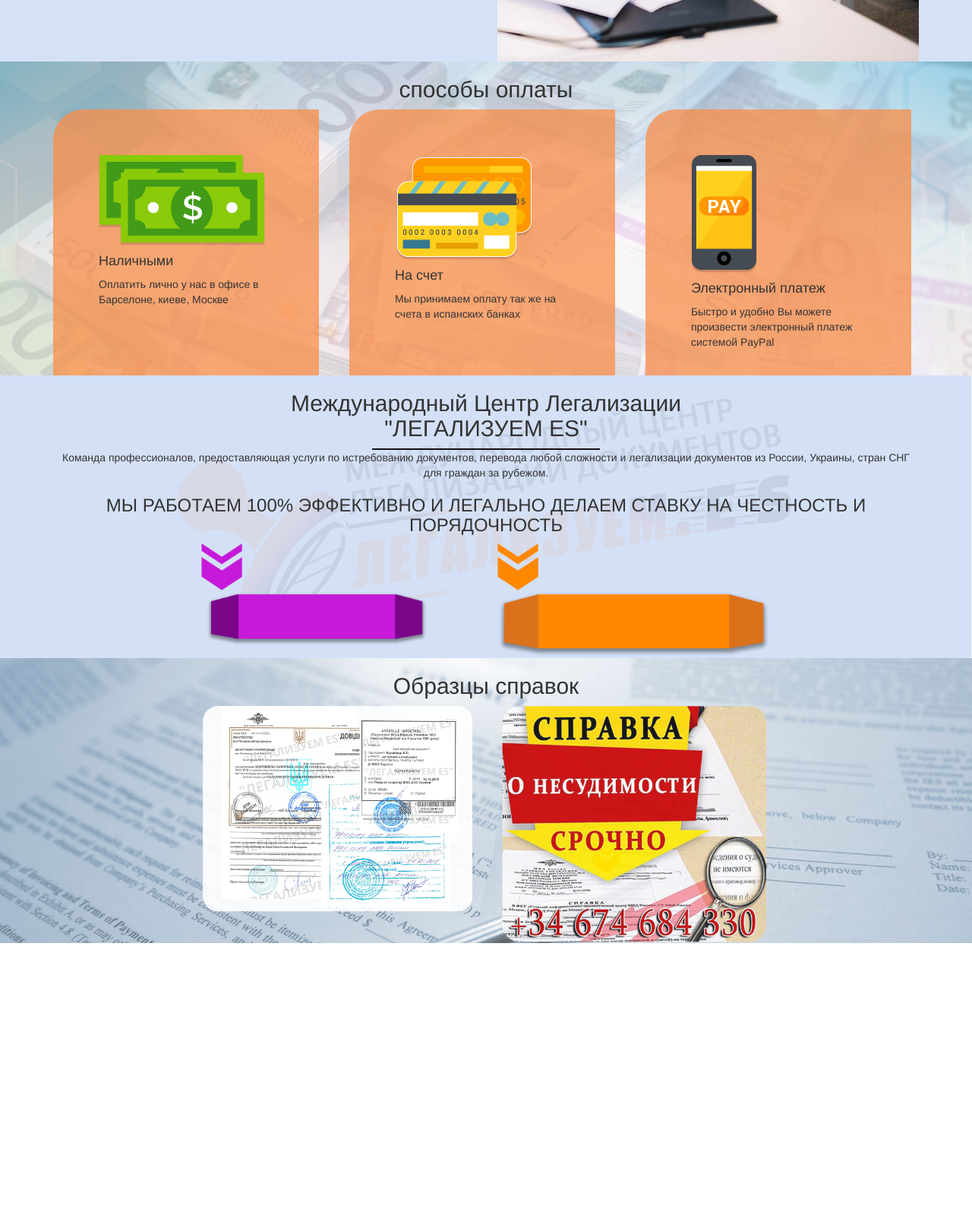
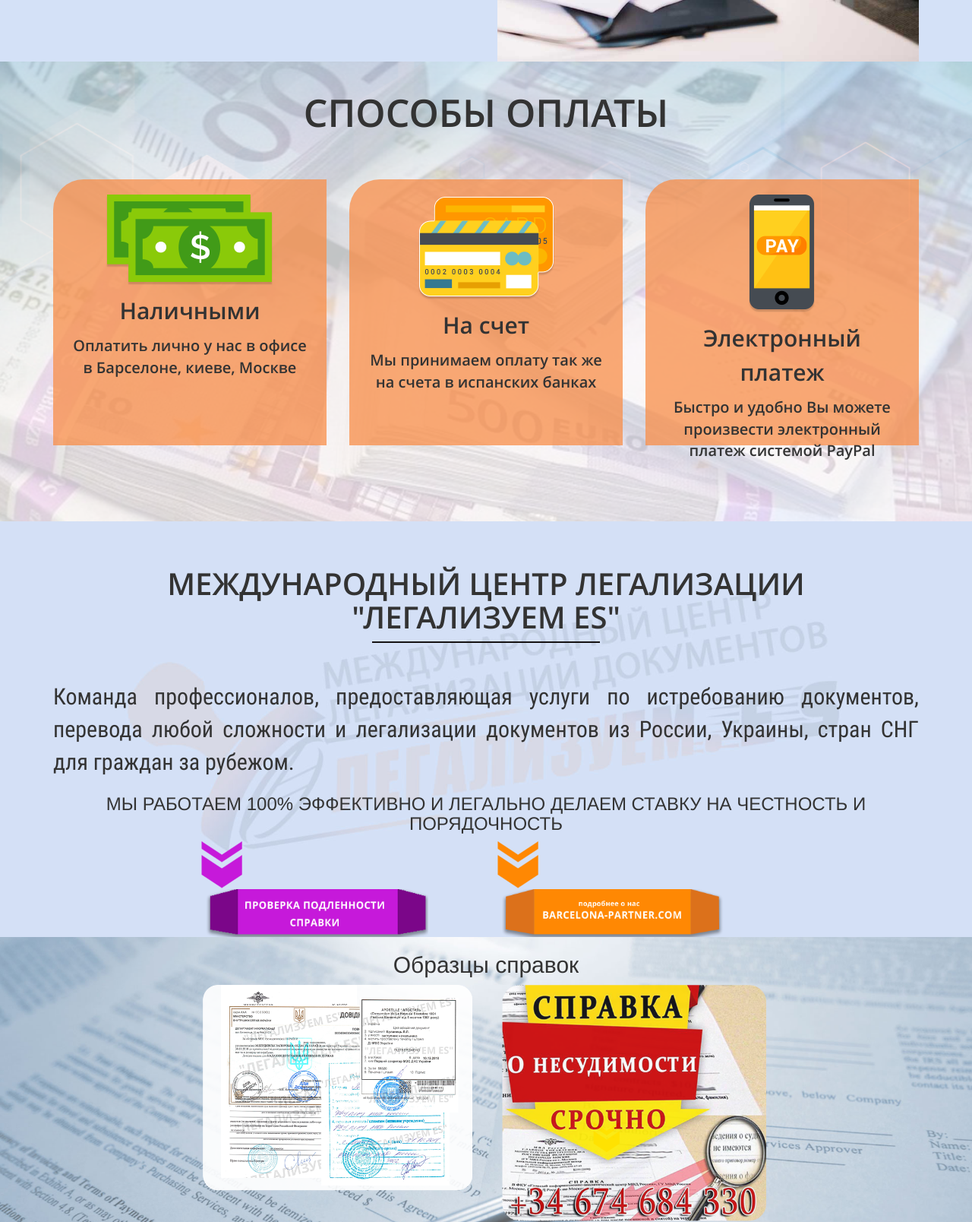
Before and after one commit to aleks169/legalization_center, a Django app: page / in a window 1280 px wide. Shown: the part 3195-4803 px from the top of the page at 76% size. Before the commit the page ends 4436 px from the top, so only its background shows below. Run offline with Django 3.2, Linux system fonts and the light colour scheme; some libraries are stand-ins or nearby versions.

Commit message:
правки 8 блока

```diff
--- a/app/static/app/content/site.css
+++ b/app/static/app/content/site.css
@@ -448,7 +446,7 @@ hr {
 }
 .sposob_oplati {
     background-image: url('/static/image/1212_02.png');
-    background-size: cover;
+    background-size: auto;
     background-position: center center;
     position: relative;
     background-repeat: no-repeat;
@@ -463,26 +461,80 @@ button {
 .img_btn {
     width: 200px;
 }
+.sposob_oplati h2 {
+    text-transform: uppercase;
+    font-size: 50px;
+    font-family: 'Open Sans Semibold', sans-serif;
+    padding: 20px 20px 50px 20px;
+}
+.blok_nalich {
+    margin-bottom: 100px;
+}
+.blok_carta {
+    margin-bottom: 100px;
+}
+.blok_electo {
+    margin-bottom: 100px;
+}
 .nalich {
     background: #f88e48bf;
-    width: 350px;
     height: 350px;
     border-top-left-radius: 40px;
-    padding: 60px;
+    padding: 20px;
+}
+.nalich img {
+    margin: 0 auto;
+}
+.nalich h4 {
+    text-align: center;
+    font-size: 30px;
+    line-height: 45px;
+    font-family: 'Open Sans Semibold', sans-serif;
+}
+.nalich p {
+    text-align: center;
+    font-size: 20px;
+    font-family: 'Open Sans Semibold', sans-serif;
+}
+.carta img {
+    margin: 0 auto;
+}
+.carta h4 {
+    text-align: center;
+    font-size: 30px;
+    line-height: 45px;
+    font-family: 'Open Sans Semibold', sans-serif;
+}
+.carta p {
+    text-align: center;
+    font-size: 20px;
+    font-family: 'Open Sans Semibold', sans-serif;
 }
 .carta {
     background: #f88e48bf;
-    width: 350px;
     height: 350px;
     border-top-left-radius: 40px;
-    padding: 60px;
+    padding: 20px;
+}
+.electo_pl img {
+    margin: 0 auto;
+}
+.electo_pl h4 {
+    text-align: center;
+    font-size: 30px;
+    line-height: 45px;
+    font-family: 'Open Sans Semibold', sans-serif;
+}
+.electo_pl p {
+    text-align: center;
+    font-size: 20px;
+    font-family: 'Open Sans Semibold', sans-serif;
 }
 .electo_pl {
     background: #f88e48bf;
-    width: 350px;
     height: 350px;
     border-top-left-radius: 40px;
-    padding: 60px;
+    padding: 20px;
 }
 .meg_center_lg {
     background-image: url('/static/image/1_02.jpg');
@@ -491,6 +543,19 @@ button {
     position: relative;
     background-repeat: no-repeat;
     height: auto;
+}
+.meg_center_lg h2 {
+    text-transform: uppercase;
+    font-size: 40px;
+    font-family: 'Open Sans Semibold', sans-serif;
+    font-weight: 600;
+    margin-top: 60px;
+}
+.meg_center_lg p {
+    font-size: 30px;
+    font-family: 'Roboto Condensed Regular', sans-serif;
+    margin-top: 50px;
+    text-align: justify;
 }
 .obrazci_spravok {
     background-image: url('/static/image/86_02.jpg');
--- a/app/templates/app/legalization.html
+++ b/app/templates/app/legalization.html
@@ -498,13 +498,16 @@
         </div>
         <div class="sposob_oplati">
             <div class="container">
+
                 <h2 class="text-center">
                     способы оплаты
                 </h2>
                 <div class="row">
+
                     <div class="col-md-4">
+                    	<div class="blok_nalich">
                         <div class="nalich">
-                            <img alt="" class="img-responsive" src="{%static '/image/nal.png'%}">
+                            <img alt="" class="img-responsive"  src="{%static '/image/nal.png'%}">
                                 <h4>
                                     Наличными
                                 </h4>
@@ -514,8 +517,10 @@
                                 </p>
                             </img>
                         </div>
+                        </div>
                     </div>
                     <div class="col-md-4">
+                    	<div class="blok_carta">
                         <div class="carta">
                             <img alt="" class="img-responsive" src="{%static '/image/carta.png'%}">
                                 <h4>
@@ -527,8 +532,10 @@
                                 </p>
                             </img>
                         </div>
+                        </div>
                     </div>
                     <div class="col-md-4">
+                    	<div class="blok_electo">
                         <div class="electo_pl">
                             <img alt="" class="img-responsive" src="{%static '/image/elekto_pl.png'%}">
                                 <h4>
@@ -544,8 +551,10 @@ PayPal
                             </img>
                         </div>
                     </div>
+</div>
                 </div>
             </div>
+
         </div>
         <div class="meg_center_lg text-center">
             <div class="container">
@@ -570,17 +579,21 @@ PayPal
                             <img alt="" class="img-responsive" src="{%static '/image/pr.png'%}">
                                 <div class="img_btn">
                                     <button>
-                                        <img alt="" class="img-responsive" src="{%static '/image/proverka.png'%}"/>
+                                        <img alt="" class="img-responsive" src="{%static '/image/pro_podlenosti.png'%}"/>
                                     </button>
                                 </div>
-                            </img>
+
                         </div>
                         <div class=" col-md-4">
                             <img alt="" class="img-responsive" src="{%static '/image/br.png'%}">
+                              <div class="img_btn">
+                              	<button>
                                 <a href="">
                                     <img alt="" class="img-responsive" src="{%static '/image/barselona.png'%}"/>
                                 </a>
-                            </img>
+                                </button>
+
+                        </div>
                         </div>
                         <div class="col-md-2">
                         </div>
```
Also changed, not shown: other parts of app/static/app/content/site.css (+2 -4 lines), app/static/image/barselona.png, app/static/image/pro_podlenosti.png (added), app/static/image/proverka.png (deleted).
